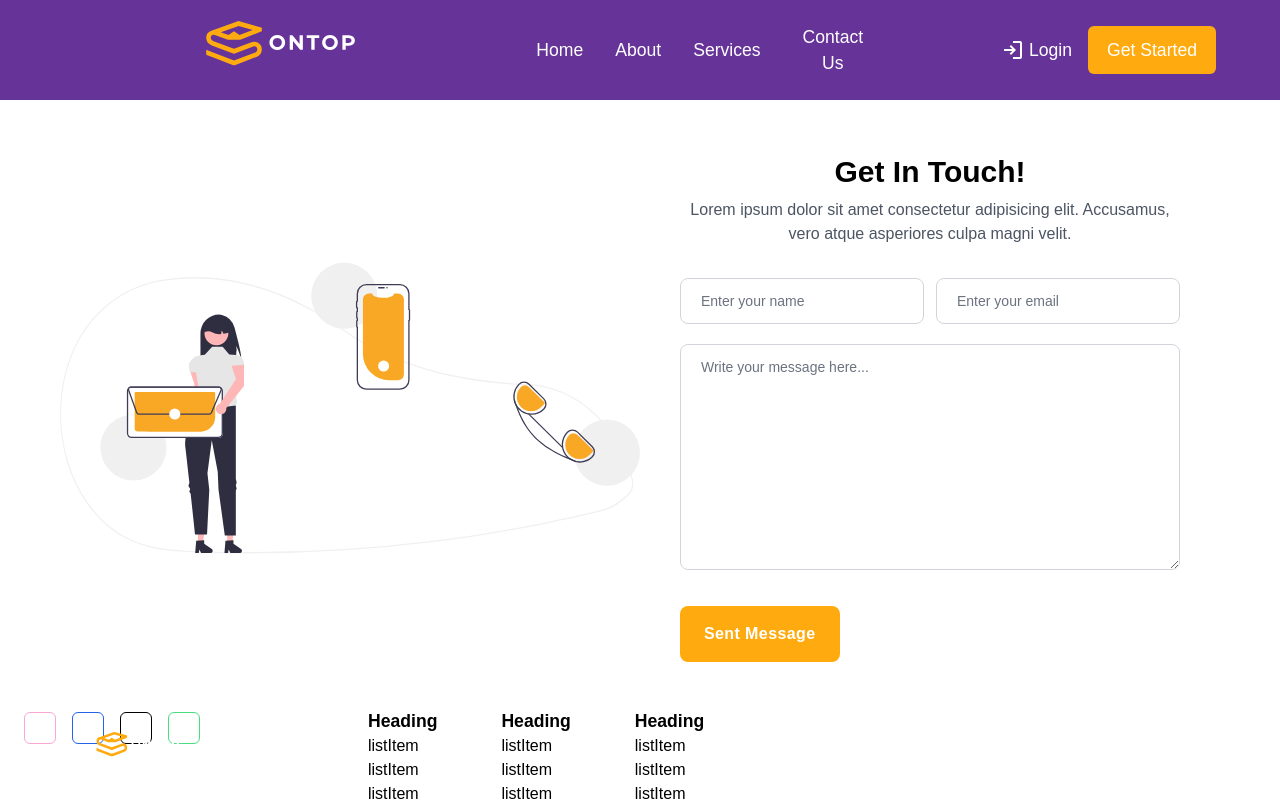
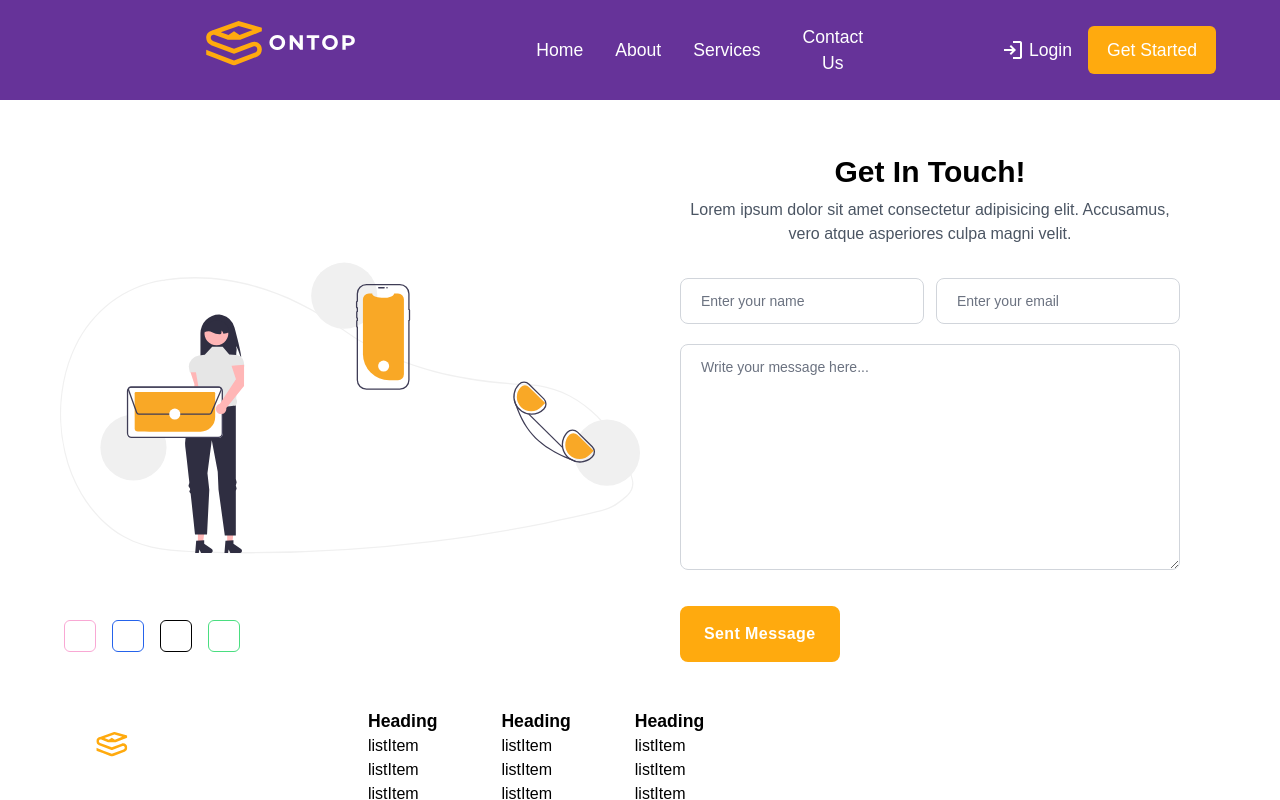
Before and after one commit to Ebiperre/Ontop, a React (Vite) app: page /contact-us in a window 1280 px wide. Built offline with nearby package versions, Linux system fonts and the light colour scheme; a web font is replaced by a local one.

Commit message:
fixed: contact icons

```diff
--- a/src/components/ContactForm.tsx
+++ b/src/components/ContactForm.tsx
@@ -2,7 +2,7 @@
 
 const ContactForm = () => {
   return (
-    <div className="">
+    <div className="relative">
       <div className="xl:max-w-7xl md:my-3 h-full w-full flex justify-between items-stretch px-5 xl:px-5 py-2.5">
         <div className="sm:w-[60%] lg:w-[50%] bg-cover bg-center items-center justify-center hidden md:flex ">
           <img src={ContactImg} alt="login" className="h-[500px]" />
@@ -52,11 +52,13 @@
           </div>
         </div>
       </div>
-      <div className="relative left-6 md:absolute md:bottom-14 md:left-6 flex items-center gap-4">
-        <div className="w-8 h-8 border border-pink-300 rounded-md"></div>
-        <div className="w-8 h-8 border border-blue-600 rounded-md"></div>
-        <div className="w-8 h-8 border border-black rounded-md"></div>
-        <div className="w-8 h-8 border border-green-400 rounded-md"></div>
+      <div className="left-6 absolute bottom-5">
+        <div className="flex items-center gap-4">
+          <div className="w-8 h-8 border border-pink-300 rounded-md"></div>
+          <div className="w-8 h-8 border border-blue-600 rounded-md"></div>
+          <div className="w-8 h-8 border border-black rounded-md"></div>
+          <div className="w-8 h-8 border border-green-400 rounded-md"></div>
+        </div>
       </div>
     </div>
   );
```
